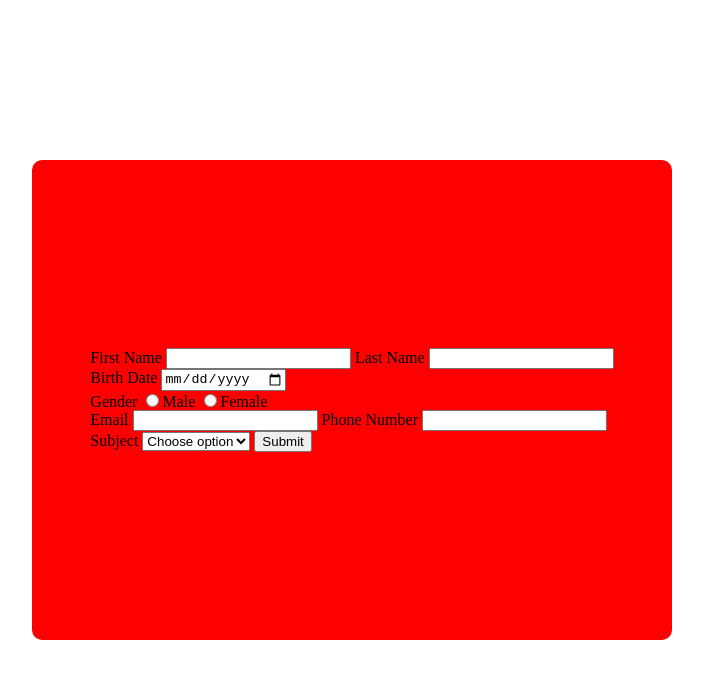
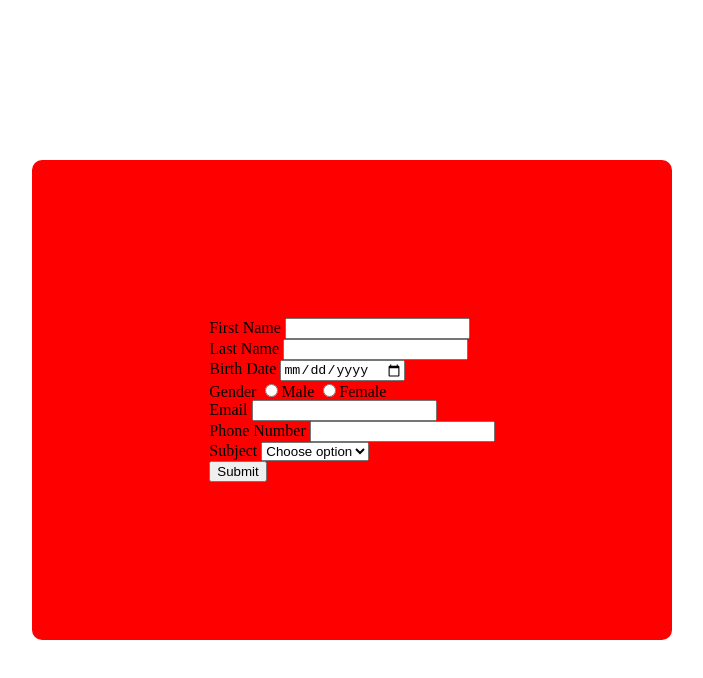
Before and after one commit to Soratun/tempo, a plain HTML site: page index.html in a window 1280 px wide. Shown: the whole page, without its empty margins (288-991 px from the left). Drawn offline with nearby package versions, Linux system fonts and the light colour scheme.

Commit message:
Re-organize the group form

```diff
--- a/index.html
+++ b/index.html
@@ -13,15 +13,21 @@
   <body>
     <div class="card">
       <form>
-        <div class="Name">
+        <div class="col">
+          <div>
             <label for="FirstName">First Name</label>
             <input type="text" />
+          </div>
+          <div>
             <label for="LastName">Last Name</label>
             <input type="text" />
           </div>
-        <div class="Birth">
+        </div>
+        <div class="col">
+          <div>
             <label for="BirthDate">Birth Date</label>
             <input type="date" />
+          </div>
           <div class="Gender">
             <label for="Gender">Gender</label>
             <input type="radio" id="Male" name="Gender" value="Male" /><label
@@ -36,11 +42,15 @@
             /><label for="Female">Female</label>
           </div>
         </div>
-        <div class="details">
+        <div class="col">
+          <div>
             <label for="Email">Email</label>
             <input type="text" />
+          </div>
+          <div>
             <label for="PhoneNumber">Phone Number</label>
             <input type="text" />
+          </div>
         </div>
         <label for="Subject">Subject</label>
         <select name="Subject" id="Subject">
@@ -49,8 +59,9 @@
           <option value="CSS">CSS</option>
           <option value="JS">JS</option>
         </select>
-
+        <div>
           <button type="submit">Submit</button>
+        </div>
       </form>
     </div>
   </body>
```
Lines whose indentation alone changed are shown as unchanged.
